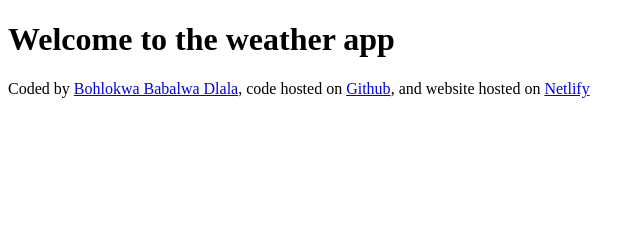
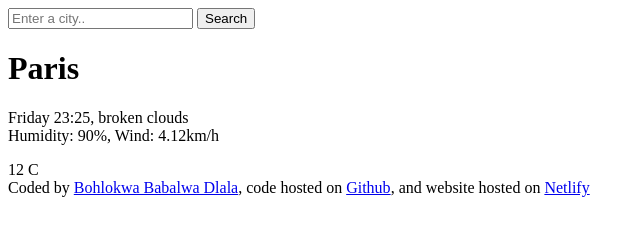
Before and after one commit to bohlokwadlalaa/weather-app, a plain HTML site: page index.html in a window 1280 px wide. Shown: the whole page, without its empty margins (0-644 px from the left). Drawn offline with Linux system fonts and the light colour scheme.

Commit message:
updated the HTML file

```diff
--- a/index.html
+++ b/index.html
@@ -6,7 +6,24 @@
     <title>Weather-app</title>
 </head>
 <body>
-    <h1>Welcome to the weather app</h1>
+    <header>
+        <form>
+       <input type="search" placeholder="Enter a city.." required />
+        <input type="submit" value="Search" />
+        </form>
+    </header>
+    <main>
+        <div>
+ <h1>Paris</h1>
+ <p>Friday 23:25, broken clouds
+    <br>
+Humidity: 90%, Wind: 4.12km/h</p>
+ </div>
+ <div>
+    12 C
+ </div>
+    </main>
+
     <footer>Coded by <a href="https://github.com/bohlokwadlalaa" target="_blank">Bohlokwa Babalwa Dlala</a>, code hosted on <a href="https://github.com/bohlokwadlalaa/weather-app" target="_blank">Github</a>, and website hosted on <a href="https://weather-app-bohlokwa.netlify.app/"> Netlify</a></footer>
 </body>
 </html>
```
